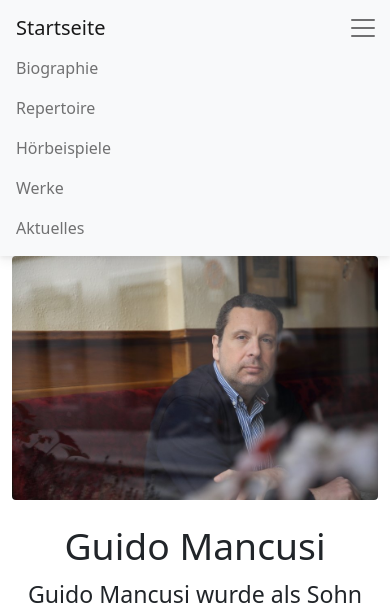
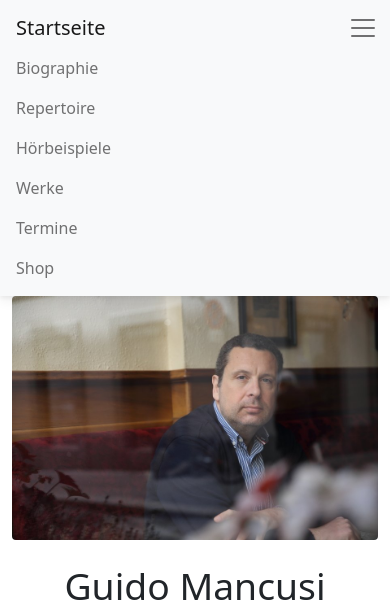
Before and after one commit to IkindoWebEdit/ikindo-code, a Django app: page / in a window 390 px wide, after a click that opens the changed part. Shown: the top 610 px of the page. Run offline with Django 3.2, Linux system fonts and the light colour scheme; some libraries are stand-ins or nearby versions.

Commit message:
Added shop

```diff
--- a/ikindo/pages/templates/base/base.html
+++ b/ikindo/pages/templates/base/base.html
@@ -43,7 +43,10 @@
           <a class="nav-link" href="/compositions">Werke</a>
         </li>
           <li class="nav-item">
-          <a class="nav-link" href="/news">Aktuelles</a>
+          <a class="nav-link" href="/news">Termine</a>
+        </li>
+          <li class="nav-item">
+          <a class="nav-link" href="/shop">Shop</a>
         </li>
       </ul>
     </div>
@@ -84,7 +87,8 @@
                         <p><a href="/repertoire" class="text-white">Repertoire</a></p>
                         <p><a href="/samples" class="text-white">Hörbeispiele</a></p>
                         <p><a href="/compositions" class="text-white">Werke</a></p>
-                        <p><a href="/news" class="text-white">Aktuelles</a></p>
+                        <p><a href="/news" class="text-white">Termine</a></p>
+                        <p><a href="/shop" class="text-white">Shop</a></p>
                     </ul>
                 </div>
 
--- a/ikindo/pages/urls.py
+++ b/ikindo/pages/urls.py
@@ -8,5 +8,6 @@ urlpatterns = [
     path('samples/', views.samples, name="samples"),
     path('repertoire/', views.repertoire, name="repertoire"),
     path('compositions/', views.compositions, name="compositions"),
-    path('news/', views.news, name="news")
+    path('news/', views.news, name="news"),
+    path('shop/', views.shop, name="shop")
 ]
--- a/ikindo/pages/views.py
+++ b/ikindo/pages/views.py
@@ -21,3 +21,6 @@ def compositions(request):
 
 def news(request):
     return render(request, 'ikindo/news.html', {'base': BASE_FILE})
+
+def shop(request):
+    return render(request, 'ikindo/shop.html', {'base': BASE_FILE})
```
Also changed, not shown: ikindo/templates/ikindo/shop.html (added, +26 -0 lines).
